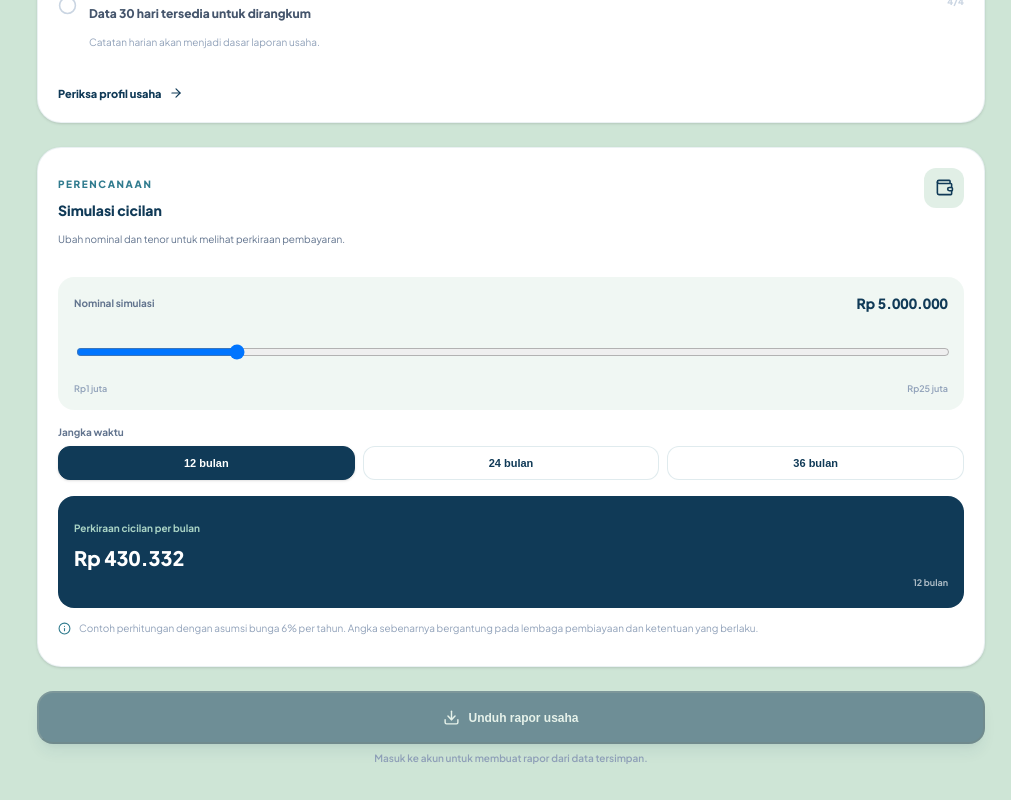
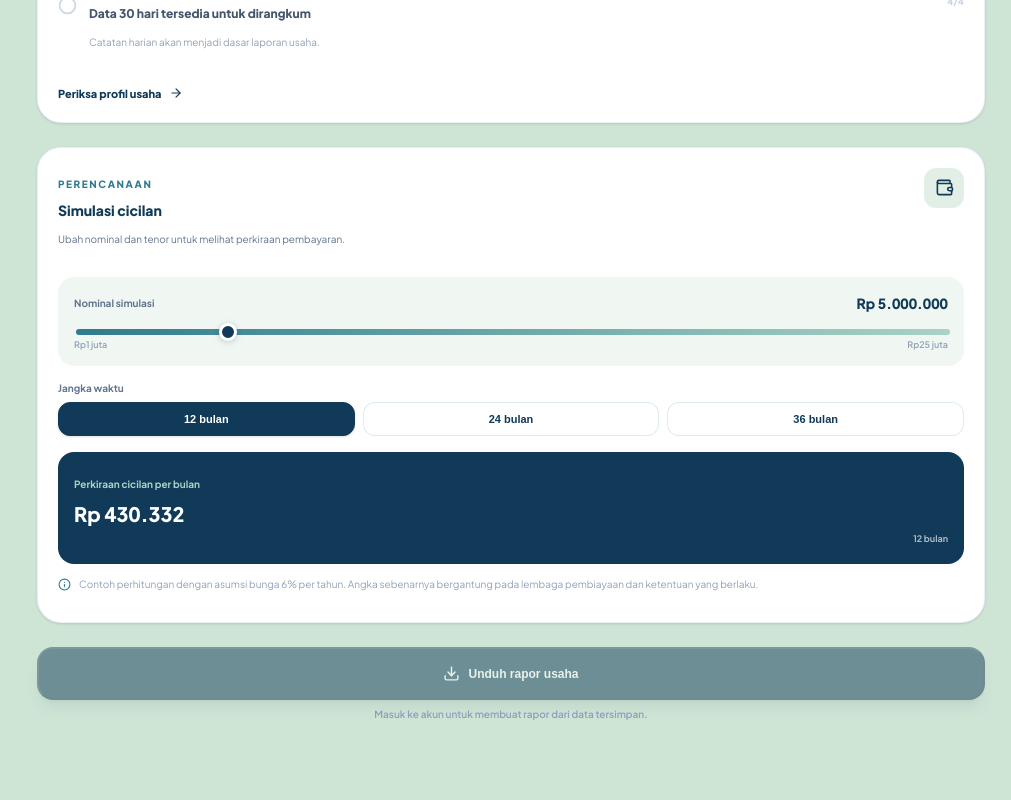
Before and after one commit to elfa306/umkmredesign, a Next.js app: page /kredit in a window 1280 px wide. Shown: the part 1015-1815 px from the top of the page, without its empty margins (269-1280 px from the left). Built offline with nearby package versions, Linux system fonts and the light colour scheme; no server answers.

Commit message:
Add scoped CAVA auth and simulation input styling

```diff
--- a/app/globals.css
+++ b/app/globals.css
@@ -537,3 +537,68 @@ input:focus, select:focus {
 .btn-main, .btn-soft, .btn-sm, .btn-pill {
   touch-action: manipulation;
 }
+
+/* CAVA brand palette supplied in bahan.zip: scope-sensitive form controls. */
+input.auth-input {
+  display: block;
+  width: 100%;
+  min-height: 52px;
+  padding: 0 48px 0 46px !important;
+  border: 1px solid rgba(48, 123, 142, 0.22);
+  border-radius: 15px;
+  background: #f8fbfa;
+  color: #103A57;
+  font: 600 13px/1.35 'Plus Jakarta Sans', system-ui, sans-serif;
+  box-shadow: none;
+  transition: border-color 160ms ease, box-shadow 160ms ease, background 160ms ease;
+}
+
+input.auth-input::placeholder {
+  color: #94a3b8;
+  font-weight: 500;
+  opacity: 1;
+}
+
+input.auth-input:focus {
+  outline: none;
+  border-color: #307B8E;
+  background: #ffffff;
+  box-shadow: 0 0 0 4px rgba(48, 123, 142, 0.12);
+}
+
+input.auth-input:disabled {
+  cursor: not-allowed;
+  opacity: 0.6;
+}
+
+input.loan-range {
+  appearance: none;
+  display: block;
+  width: 100%;
+  height: 6px;
+  min-height: 6px;
+  padding: 0 !important;
+  border: 0;
+  border-radius: 999px;
+  background: linear-gradient(90deg, #307B8E 0%, #A9D3C5 100%);
+  cursor: pointer;
+}
+
+input.loan-range::-webkit-slider-thumb {
+  appearance: none;
+  width: 18px;
+  height: 18px;
+  border: 3px solid #ffffff;
+  border-radius: 50%;
+  background: #103A57;
+  box-shadow: 0 1px 6px rgba(16, 58, 87, 0.24);
+}
+
+input.loan-range::-moz-range-thumb {
+  width: 14px;
+  height: 14px;
+  border: 3px solid #ffffff;
+  border-radius: 50%;
+  background: #103A57;
+  box-shadow: 0 1px 6px rgba(16, 58, 87, 0.24);
+}
```
